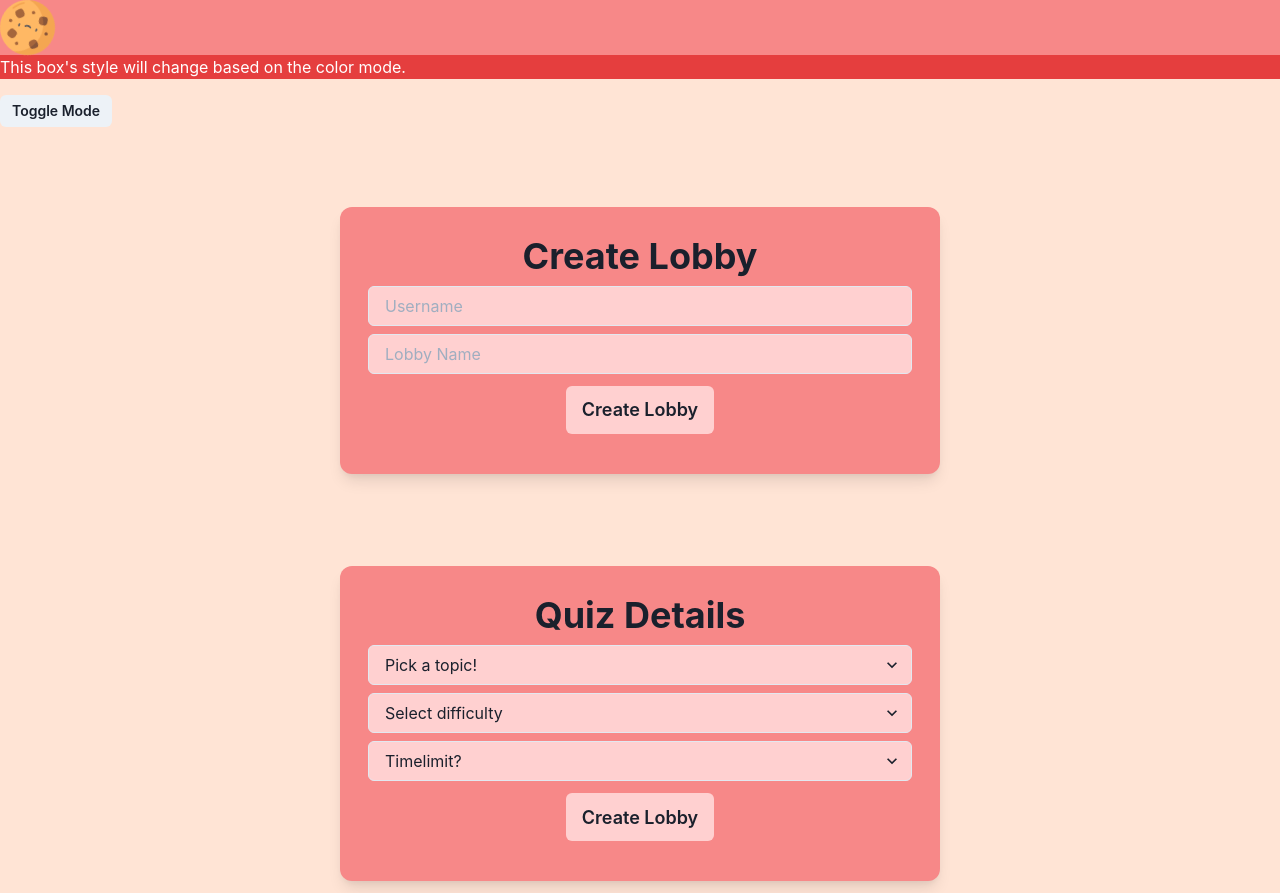
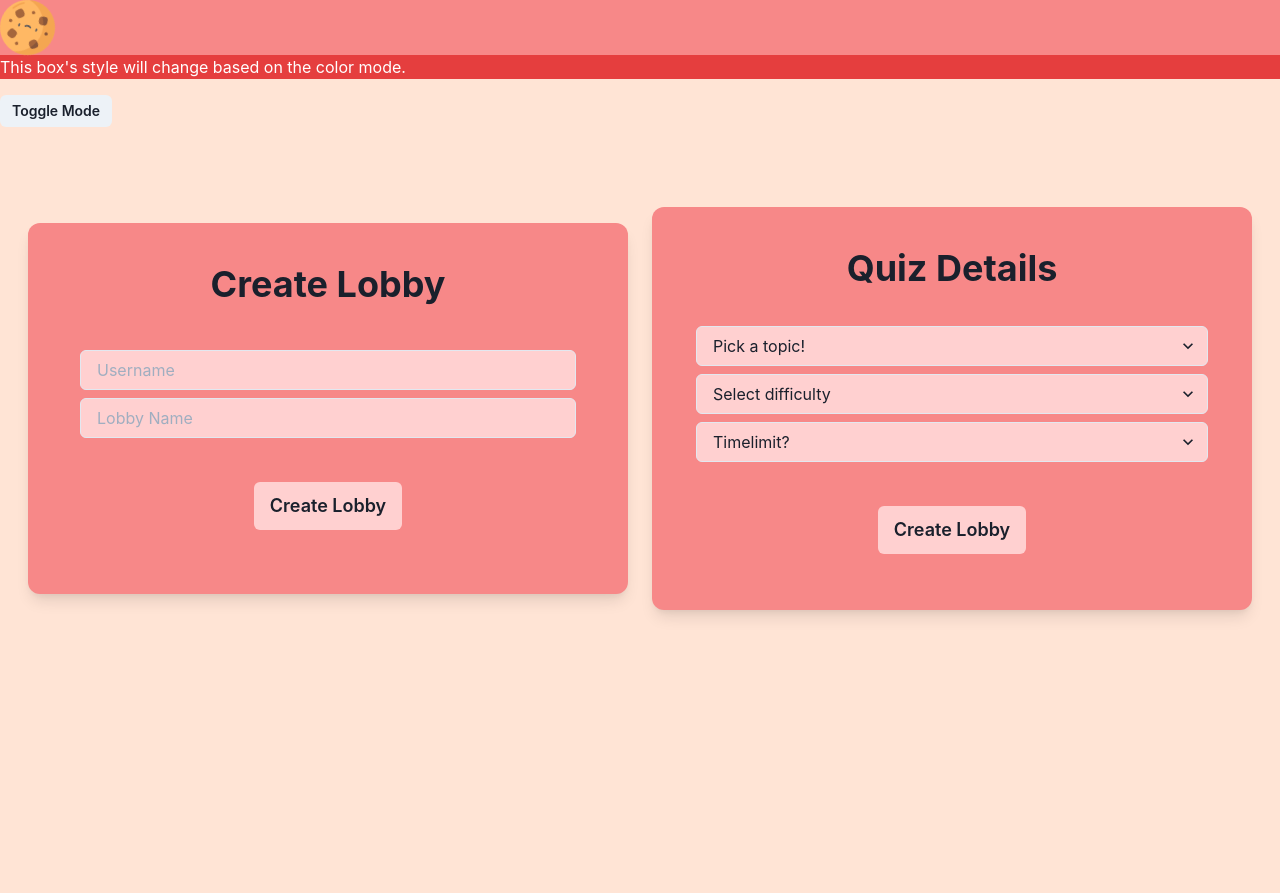
Before and after one commit to ultimate-cookie/cookie-client, a React app: page /create in a window 1280 px wide. After the commit the page ends 800 px from the top, so only its background shows below. Built offline with nearby package versions, Linux system fonts and the light colour scheme; no server answers.

Commit message:
styled create page

```diff
--- a/src/App.js
+++ b/src/App.js
@@ -11,19 +11,17 @@ import {
 import { io } from "socket.io-client";
 
 import {
-  // JoinButton,
-  // CreateButton,
   TopBar,
   Roundup,
-  CreateLobby,
   JoinLobby,
-  QuizDetails,
-  Welcome,
   PlayerList,
   Quiz,
   DarkMode
 } from "./components";
 // import { DarkMode } from "@chakra-ui/react";
+
+import { Home, Create } from './pages'
+
 
 const socket = io("http://localhost:7000");
 function App() {
@@ -44,11 +42,10 @@ function App() {
         {questions.length > 0 ? <Redirect to="/play" /> : undefined}
         <Switch>
           <Route exact path="/">
-            <Welcome />
+            <Home />
           </Route>
           <Route path="/create">
-            <CreateLobby socket={socket} />
-            <QuizDetails />
+            <Create socket={socket} />
           </Route>
           <Route path="/join">
             <JoinLobby socket={socket} />
--- a/src/components/CreateLobby/index.js
+++ b/src/components/CreateLobby/index.js
@@ -42,10 +42,10 @@ const CreateLobby = ({ socket }) => {
           mt="10"
         >
           <Center>
-            <Heading>Create Lobby</Heading>
+            <Heading p={3}>Create Lobby</Heading>
           </Center>
           <form onSubmit={(e) => onSubmitEvent(e)}>
-            <FormControl>
+            <FormControl p={6}>
               <FormLabel htmlFor="username"></FormLabel>
               <Input
                 onChange={(e) => setUsername(e.target.value)}
@@ -55,13 +55,6 @@ const CreateLobby = ({ socket }) => {
                 placeholder="Username"
                 bg="#ffd0d0"
               />
-              {/* <FormLabel htmlFor="password"></FormLabel>
-            <Input
-              isRequired
-              className="password"
-              placeholder="Password"
-              bg="#ffd0d0"
-            /> */}
               <FormLabel htmlFor="lobbyname"></FormLabel>
               <Input
                 onChange={(e) => setRoom(e.target.value)}
@@ -71,7 +64,7 @@ const CreateLobby = ({ socket }) => {
                 placeholder="Lobby Name"
                 bg="#ffd0d0"
               />
-              <Center>
+              <Center pt={8}>
                 <CreateButton />
               </Center>
             </FormControl>
--- a/src/components/JoinLobby/index.js
+++ b/src/components/JoinLobby/index.js
@@ -56,9 +56,7 @@ const JoinLobby = ({ socket }) => {
                 bg="#ffd0d0"
               />
               <Center pt={8}>
-                <Link to="/lobby">
-                  <JoinButton />
-                </Link>
+                <JoinButton />
               </Center>
             </FormControl>
           </form>
--- a/src/components/QuizDetails/index.js
+++ b/src/components/QuizDetails/index.js
@@ -9,9 +9,9 @@ return(
 <Center mt={10}>
   <Container w="600px" rounded='xl' boxShadow='lg' bg="#f78888" m='3' p='7' mt='10'>
     <Center>
-      <Heading>Quiz Details</Heading>
+      <Heading p={3}>Quiz Details</Heading>
     </Center>
-    <FormControl>
+    <FormControl p={4}>
       <FormLabel htmlFor='topics'></FormLabel>
       <Select id='topics' placeholder='Pick a topic!' bg="#ffd0d0">
         <option>All</option>
@@ -24,7 +24,7 @@ return(
       <Select id='timelimit' placeholder='Timelimit?' bg="#ffd0d0">
         <option>All</option>
       </Select>
-      <Center>
+      <Center pt={8}>
         <CreateButton />
       </Center>
     </FormControl>
--- /dev/null
+++ b/src/pages/Create/index.js
@@ -0,0 +1,14 @@
+import { Center } from '@chakra-ui/react';
+import React from 'react';
+import { CreateLobby, QuizDetails } from '../../components';
+
+const Create = () => {
+return(
+<>
+<Center>
+  <CreateLobby />
+  <QuizDetails />
+</Center>
+</>
+)};
+export default Create;
--- a/src/pages/index.js
+++ b/src/pages/index.js
@@ -4,4 +4,4 @@ export { default as Host } from "./Host";
 export { default as Guest } from "./Guest";
 export { default as Roundup } from "./Roundup";
 export { default as JoinLobby } from "./JoinLobby";
-export { default as CreateLobby } from "./CreateLobby";
+export { default as Create } from "./Create";
```
Also changed, not shown: 2 other files (tests, documents, lock files or other folders).
